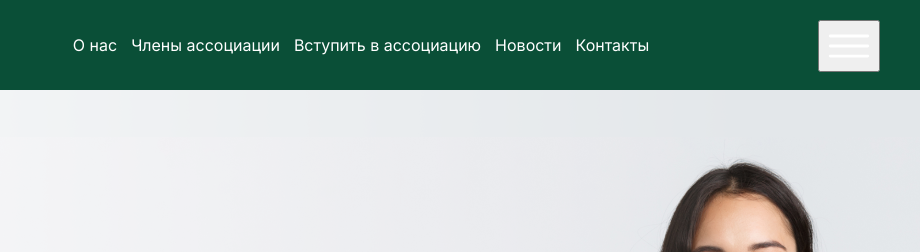
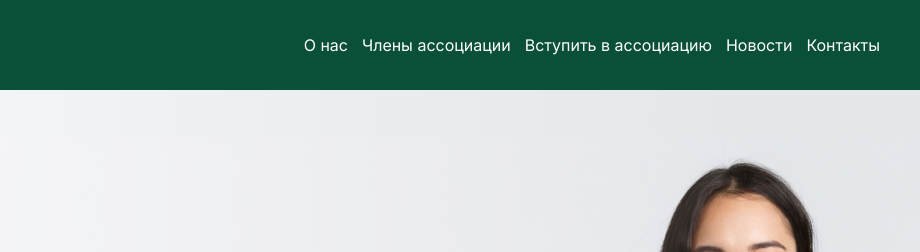
Before and after one commit to emiliaweb/venture-capital, a website: page app/index.html in a window 1280 px wide. Shown: the top 252 px of the page, 360-1280 px from the left. Drawn offline with nearby package versions, Linux system fonts and the light colour scheme; files that its build step writes are made by us from their sources.

Commit message:
Hide hamburger

```diff
--- a/app/index.html
+++ b/app/index.html
@@ -37,7 +37,7 @@
                         </li>
                     </ul>
                 </nav>
-                <button class="header-hamburger" id="headerHamburger">
+                <button class="header-hamburger m-hidden" id="headerHamburger">
                     <img src="assets/img/icons/menu.svg" alt="toggle menu">
                 </button>
             </div>
```
